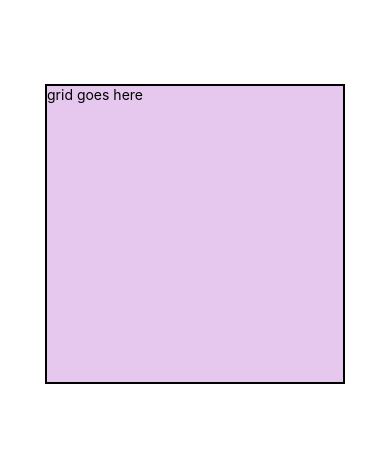
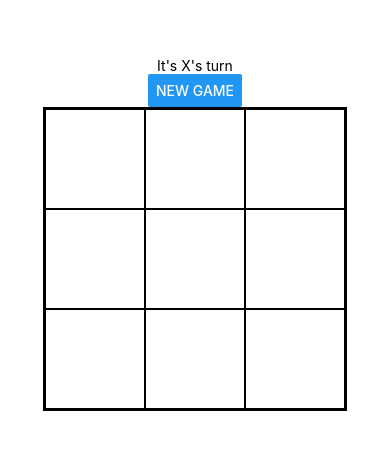
Before and after one commit to apethoud/tic-tac-toe, a React Native app: screen / in a window 390 px wide. Shown: the part 188-638 px from the top of the page. Built offline with nearby package versions, Linux system fonts and the light colour scheme.

Commit message:
stubbed out component architecture for game management area

```diff
--- /dev/null
+++ b/src/GameManagement.js
@@ -0,0 +1,21 @@
+import React, { Component } from 'react';
+import { View, Text, Button } from 'react-native';
+
+class GameManagement extends Component {
+    render() {
+        return (
+            <>
+                <View>
+                    <Text>It's X's turn</Text>
+                </View>
+                <View>
+                    <Button
+                        title="New Game"
+                    />
+                </View>
+            </>
+        )
+    }
+}
+
+export default GameManagement;
--- /dev/null
+++ b/src/PlayField.js
@@ -0,0 +1,42 @@
+import React, { Component } from 'react';
+import { View, StyleSheet } from 'react-native';
+
+class PlayField extends Component {
+    render() {
+        return (
+            <View style={styles.container}>
+                <View style={styles.row}>
+                    <View style={styles.cell}></View>
+                    <View style={styles.cell}></View>
+                    <View style={styles.cell}></View>
+                </View>
+                <View style={styles.row}>
+                    <View style={styles.cell}></View>
+                    <View style={styles.cell}></View>
+                    <View style={styles.cell}></View>
+                </View>
+                <View style={styles.row}>
+                    <View style={styles.cell}></View>
+                    <View style={styles.cell}></View>
+                    <View style={styles.cell}></View>
+                </View>
+            </View>
+        )
+    }
+}
+
+const styles = StyleSheet.create({
+    container: {
+        borderWidth: 2,
+    },
+    row: {
+        flexDirection: "row",
+    },
+    cell: {
+        width: 100,
+        height: 100,
+        borderWidth: 1,
+    }
+})
+
+export default PlayField;
--- a/src/PlayScreen.js
+++ b/src/PlayScreen.js
@@ -1,23 +1,16 @@
 import React, { Component } from 'react';
-import { View, Text, StyleSheet } from 'react-native';
+import GameManagement from './GameManagement';
+import PlayField from './PlayField';
 
 class PlayScreen extends Component {
     render() {
         return (
-            <View style={styles.container}>
-                <Text>grid goes here</Text>
-            </View>
+            <>
+                <GameManagement />
+                <PlayField />
+            </>
         )
     }
 }
 
-const styles = StyleSheet.create({
-    container: {
-        width: 300,
-        height: 300,
-        borderWidth: 2,
-        backgroundColor: "#E6C8EF"
-    }
-})
-
 export default PlayScreen;
```
